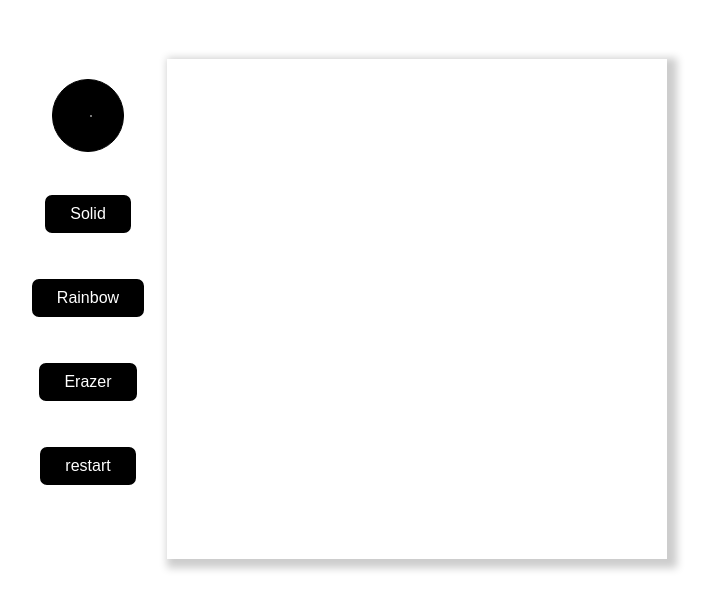
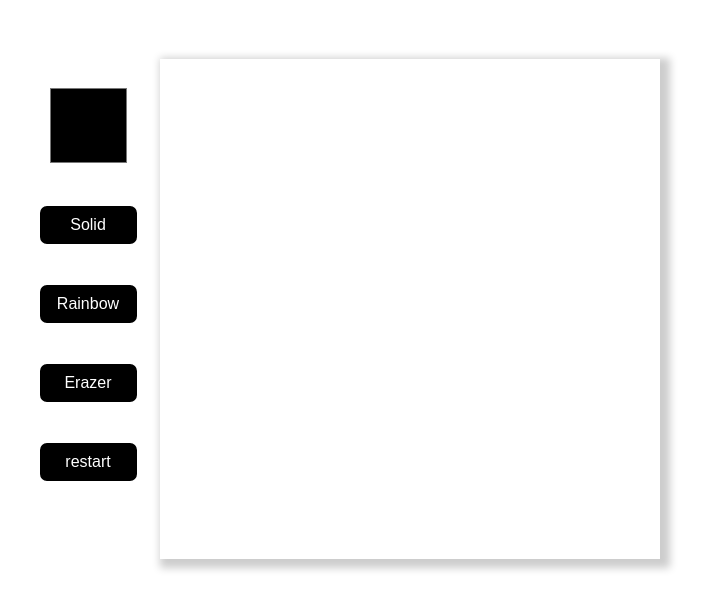
Before and after one commit to mehdichera/etch-a-sketch, a plain HTML site: page index.html in a window 1280 px wide. Shown: the whole page, without its empty margins (292-1003 px from the left). Drawn offline with Linux system fonts and the light colour scheme.

Commit message:
Update style.css

```diff
--- a/style.css
+++ b/style.css
@@ -23,20 +23,24 @@ body{
     background-color: black;
     color: white;
     font-size: medium;
-    padding: 10px 25px;
+    width: 103px;
+    height: 44px;
     border: solid;
     border-radius: 10px;
-    margin-top: 20px;
 }
 input {
-    padding: 30%;
-    border-radius: 50px;
-    background-color: black;
+   width: 85px;
+   height: 85px;
+   background-color: transparent;
+   border: none;
 }
 .toolspanel {
     display: flex;
     justify-content: center;
     align-items: center;
     flex-direction: column;
-    gap: 20px;
+    gap: 35px;
 }
+#btn:hover {
+    background-color: rgb(31, 30, 30);
+}
```
